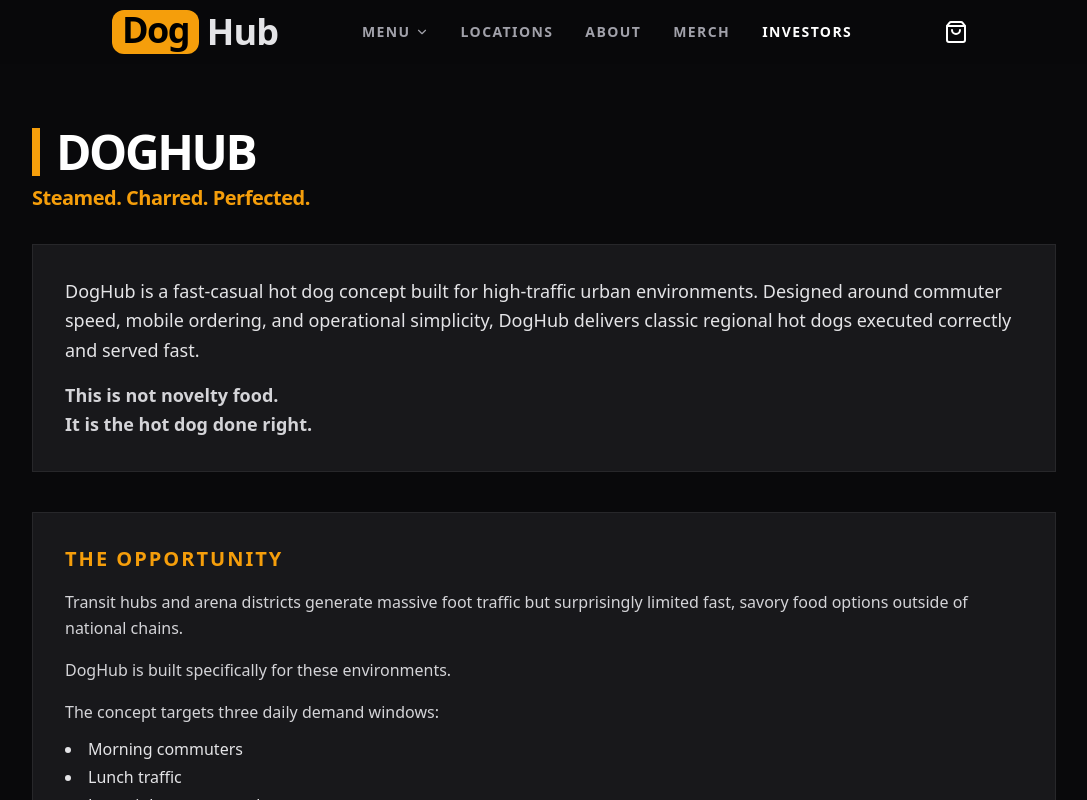
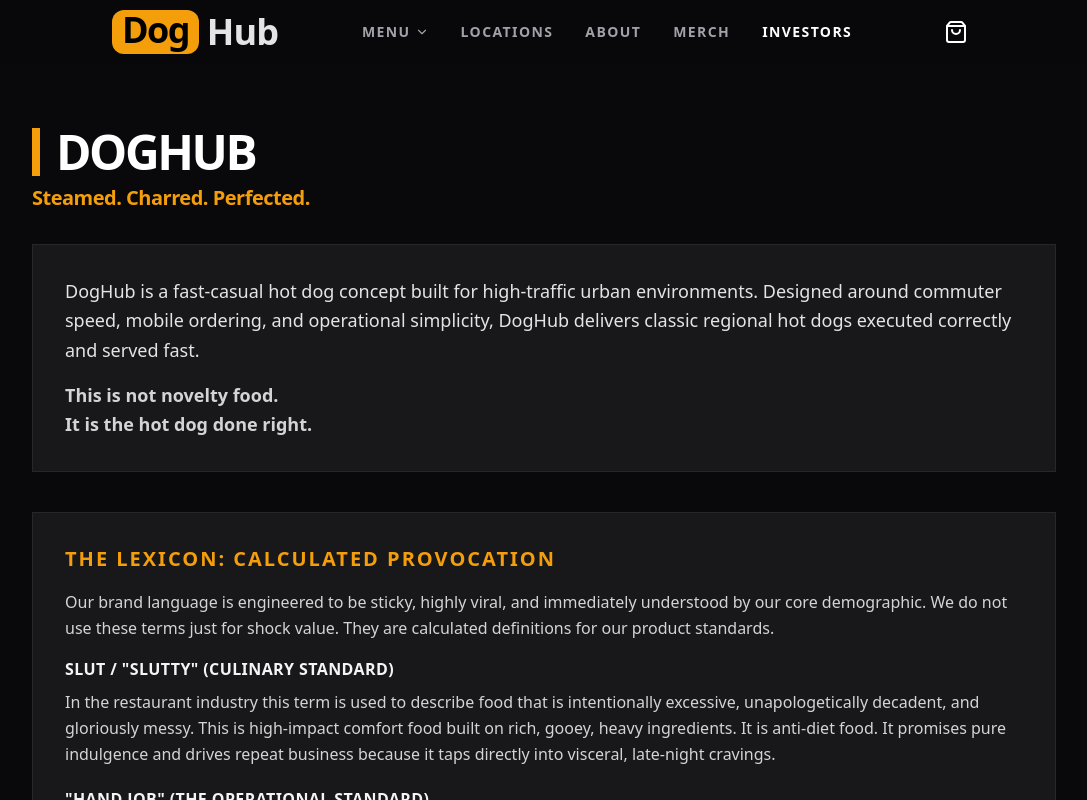
Before and after one commit to CAJustise/doghub-website, a React (Vite) app: page / in a window 1280 px wide. Both pictures are taken after a click on the button "INVESTORS". Shown: the top 800 px of the page, without its empty margins (96-1183 px from the left). Built offline with nearby package versions, Linux system fonts and the light colour scheme.

Commit message:
Add lexicon section to investors page

```diff
--- a/src/App.jsx
+++ b/src/App.jsx
@@ -1795,6 +1795,38 @@ const InvestorsSection = () => {
 
         <div className="space-y-8">
           <section className="bg-zinc-900 border border-zinc-800 p-6 md:p-8">
+            <h3 className="text-xl font-black tracking-widest text-amber-500 uppercase mb-4">
+              THE LEXICON: CALCULATED PROVOCATION
+            </h3>
+            <p className="text-zinc-300 leading-relaxed mb-4">
+              Our brand language is engineered to be sticky, highly viral, and immediately
+              understood by our core demographic. We do not use these terms just for shock value.
+              They are calculated definitions for our product standards.
+            </p>
+
+            <h4 className="text-zinc-100 font-black uppercase tracking-wide mb-2">
+              Slut / "Slutty" (Culinary Standard)
+            </h4>
+            <p className="text-zinc-300 leading-relaxed mb-5">
+              In the restaurant industry this term is used to describe food that is intentionally
+              excessive, unapologetically decadent, and gloriously messy. This is high-impact
+              comfort food built on rich, gooey, heavy ingredients. It is anti-diet food. It
+              promises pure indulgence and drives repeat business because it taps directly into
+              visceral, late-night cravings.
+            </p>
+
+            <h4 className="text-zinc-100 font-black uppercase tracking-wide mb-2">
+              "Hand Job" (The Operational Standard)
+            </h4>
+            <p className="text-zinc-300 leading-relaxed">
+              In the restaurant industry this term is used to describe flawless, single-handed
+              eating. These menu items require zero utensils, zero table space, and zero friction.
+              It is peak grab-and-go efficiency packaged in an unforgettable brand statement. It
+              guarantees the customer gets immediate, portable gratification on the move.
+            </p>
+          </section>
+
+          <section className="bg-zinc-900 border border-zinc-800 p-6 md:p-8">
             <h3 className="text-xl font-black tracking-widest text-amber-500 uppercase mb-4">THE OPPORTUNITY</h3>
             <p className="text-zinc-300 leading-relaxed mb-4">
               Transit hubs and arena districts generate massive foot traffic but surprisingly limited
```
